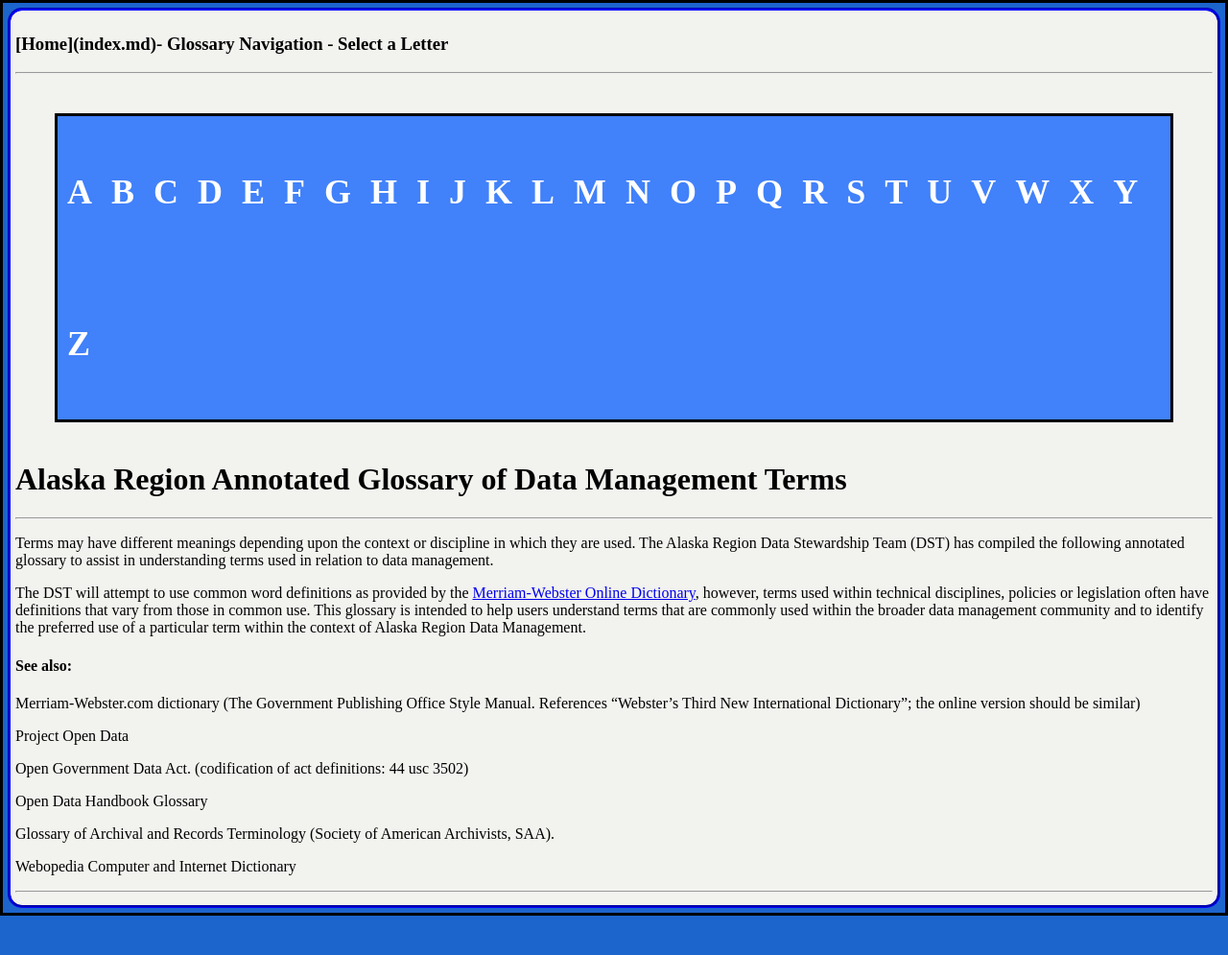
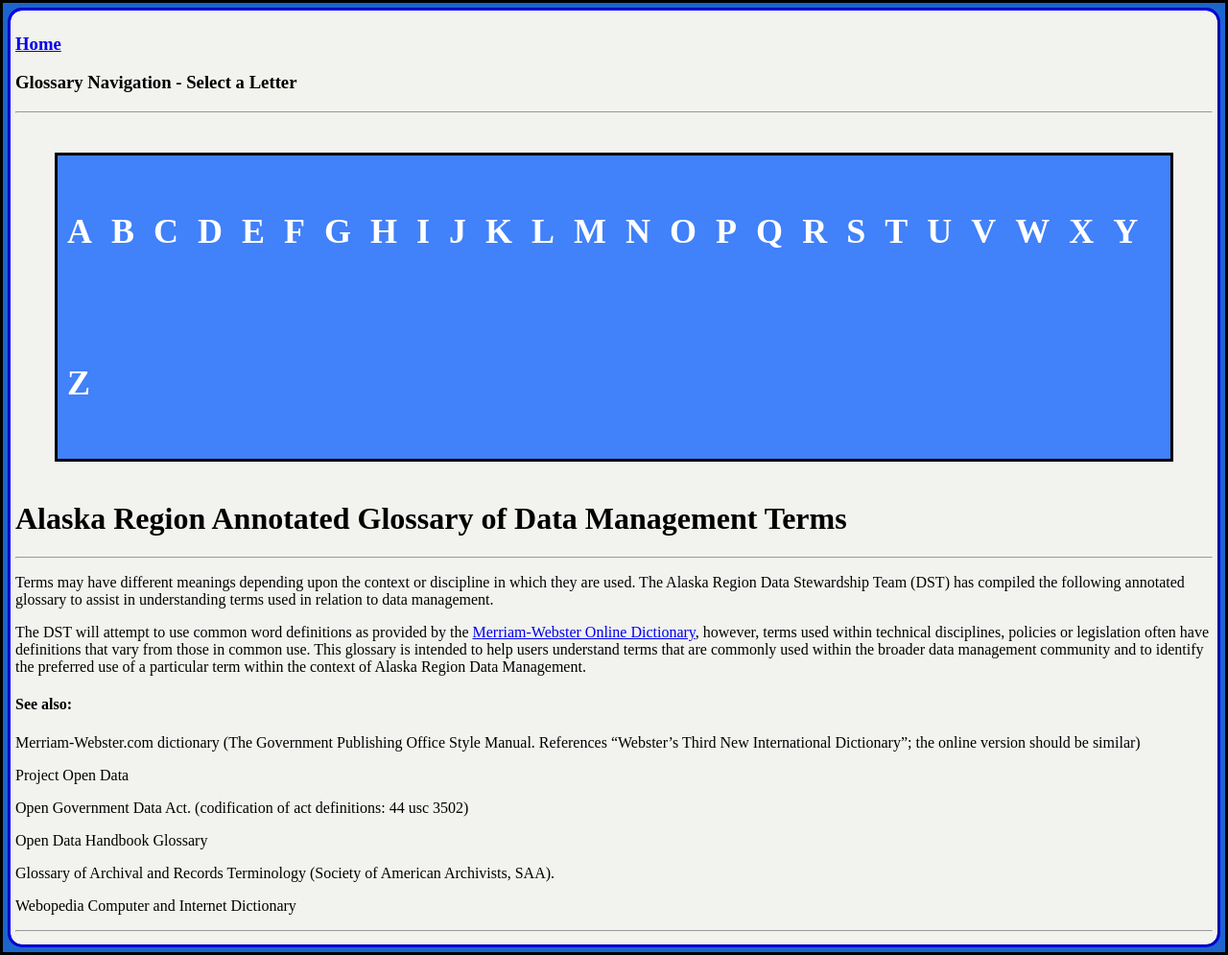
Before and after one commit to ThePanamalien/TestOne, a Jekyll site: the page built from index.md, in a window 1280 px wide. Shown: the whole page at 96% size. Built offline with Jekyll 4.4.1, drawn with Linux system fonts in a browser that asks for light colours; before the commit the page ends 954 px from its top, so only the background shows below that.

Commit message:
Update glossaryPage.html

```diff
--- a/_layouts/glossaryPage.html
+++ b/_layouts/glossaryPage.html
@@ -62,11 +62,10 @@ li a:hover {
 </style>
   </head>
   <body>
-
-      <header>
-
-<h3>[Home](index.md)- Glossary Navigation - Select a Letter</h3>
-        <hr>
+  <header>
+    <h3> <a href="index.md">Home</a></h3>
+<h3>Glossary Navigation - Select a Letter</h3>
+ <hr>
 
 <nav>
 <ul>
```
